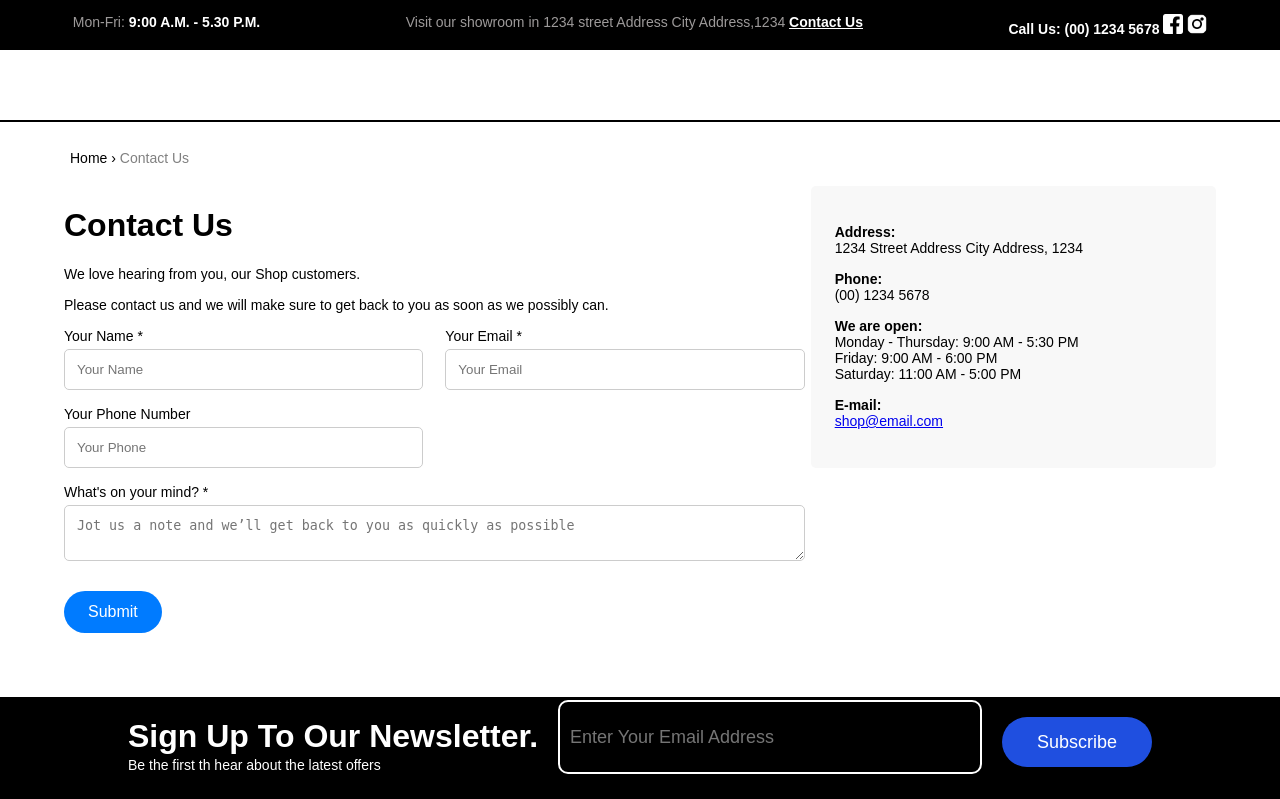
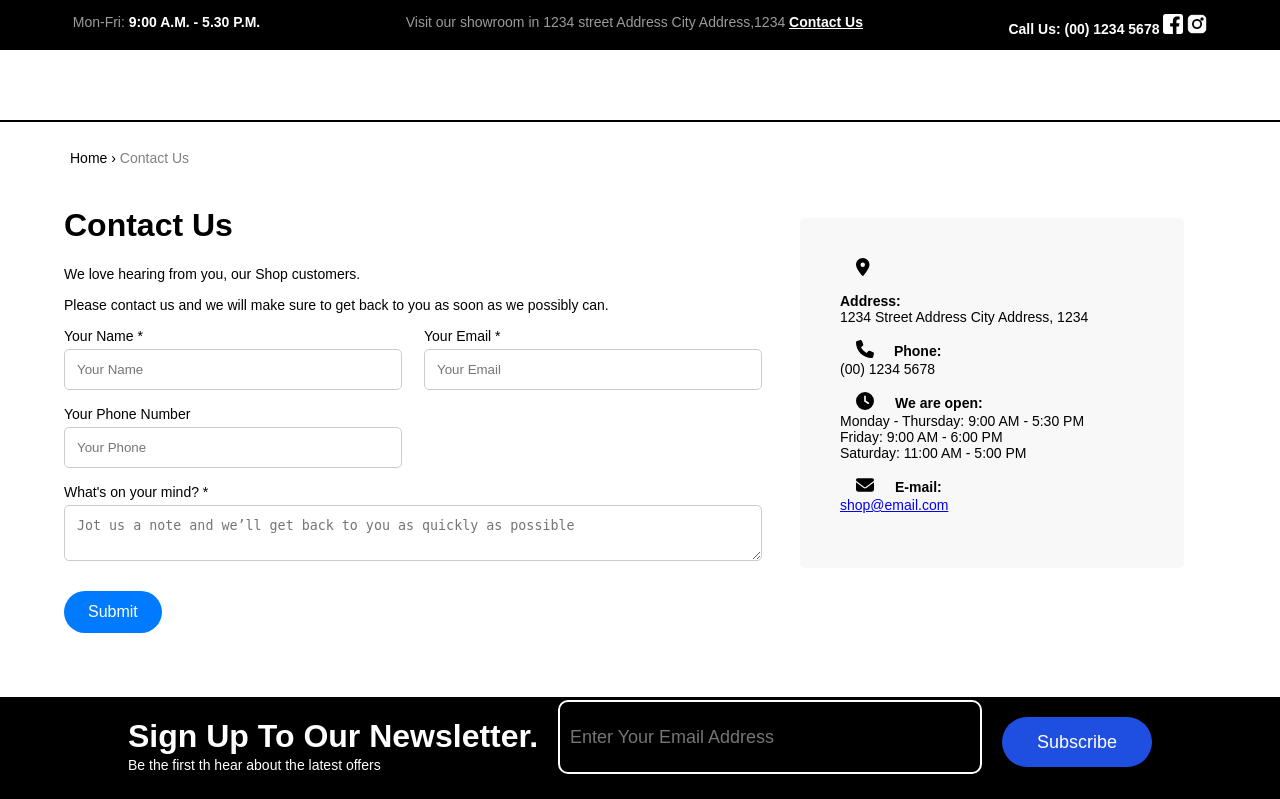
Before and after one commit to sunhesh12/EcommersPlatforme, a Laravel app: page /contactUs in a window 1280 px wide. Shown: the top 799 px of the page. Run offline with Laravel 12, Linux system fonts and the light colour scheme.

Commit message:
contact us

```diff
--- a/resources/views/app/contactUs.blade.php
+++ b/resources/views/app/contactUs.blade.php
@@ -39,15 +39,15 @@
     </div>
 
     <div class="contact-info">
-        <div class="info-box">
-            <p><strong>Address:</strong><br>1234 Street Address City Address, 1234</p>
-            <p><strong>Phone:</strong><br>(00) 1234 5678</p>
-            <p><strong>We are open:</strong><br>
+    <div class="info-box">
+            <span class="icon"><i class="fas fa-map-marker-alt"></i> </span><p> <strong> Address:</strong><br>1234 Street Address City Address, 1234</p>
+            <p><span class="icon"><i class="fas fa-phone"></i></span> <strong> Phone:</strong><br>(00) 1234 5678</p>
+            <p><span class="icon"><i class="fas fa-clock"></i> </span><strong> We are open:</strong><br>
                 Monday - Thursday: 9:00 AM - 5:30 PM<br>
                 Friday: 9:00 AM - 6:00 PM<br>
                 Saturday: 11:00 AM - 5:00 PM
             </p>
-            <p><strong>E-mail:</strong><br><a href="mailto:shop@email.com">shop@email.com</a></p>
+            <p><span class="icon"><i class="fas fa-envelope"></i> </span><strong> E-mail:</strong><br><a href="mailto:shop@email.com">shop@email.com</a></p>
         </div>
     </div>
 </div>
@@ -100,6 +100,17 @@
         background: #f8f8f8;
         padding: 1.5rem;
         border-radius: 5px;
+        margin: 2rem;
     }
+
+    .icon{
+        padding: 1rem;
+        font-size: large;
+    }
+
+.info-box{
+    padding: 1rem;
+}
+
 </style>
 @stop
--- a/resources/views/app/layouts/main.blade.php
+++ b/resources/views/app/layouts/main.blade.php
@@ -15,6 +15,7 @@
     <link rel="stylesheet" href="{{ asset('css/home.css') }}">
     <link rel="stylesheet" href="{{ asset('css/cart.css') }}">
     <link rel="stylesheet" href="{{ asset('css/login.css') }}">
+    <link rel="stylesheet" href="https://cdnjs.cloudflare.com/ajax/libs/font-awesome/6.4.2/css/all.min.css">
 
     <script src="https://cdnjs.cloudflare.com/ajax/libs/font-awesome/6.5.1/js/all.min.js" crossorigin="anonymous"></script>
 
```
